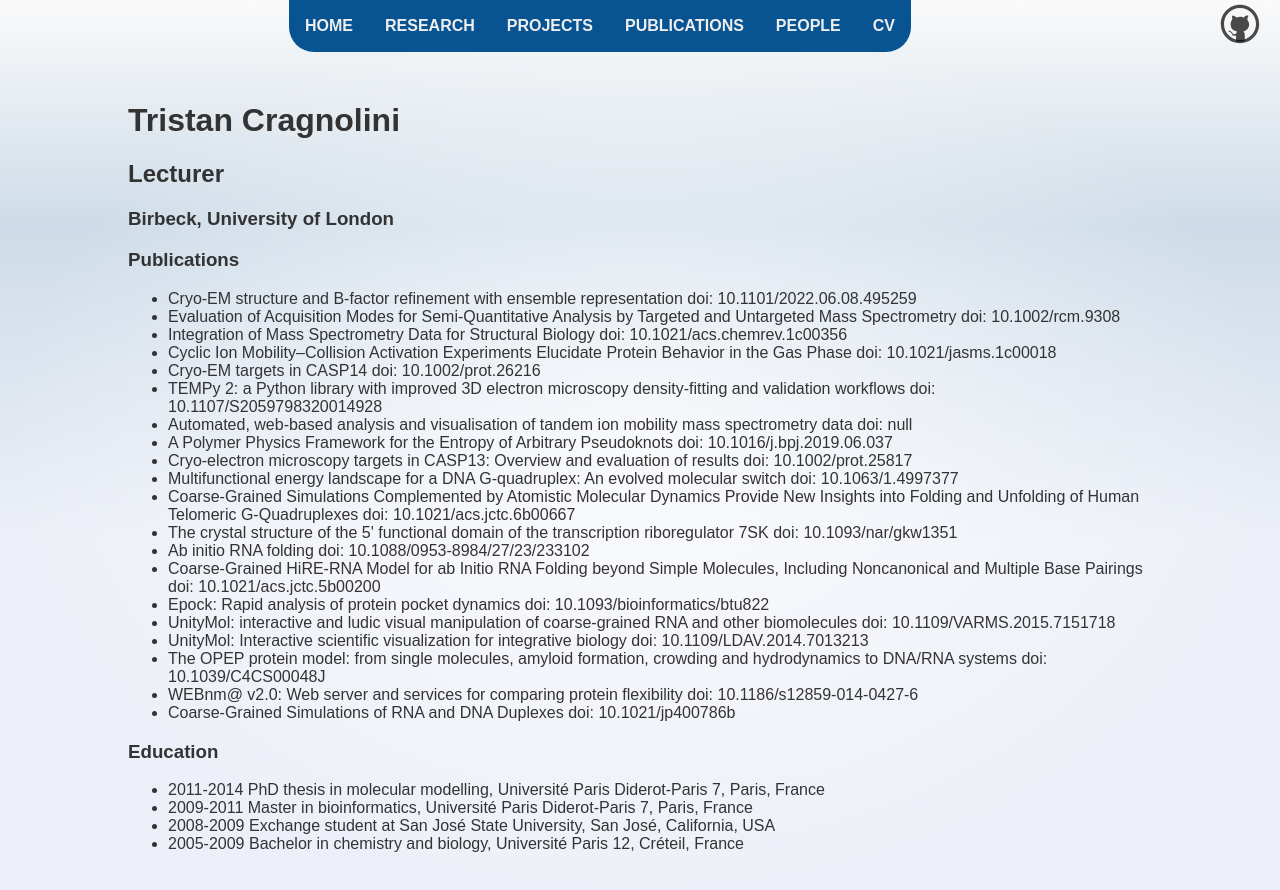
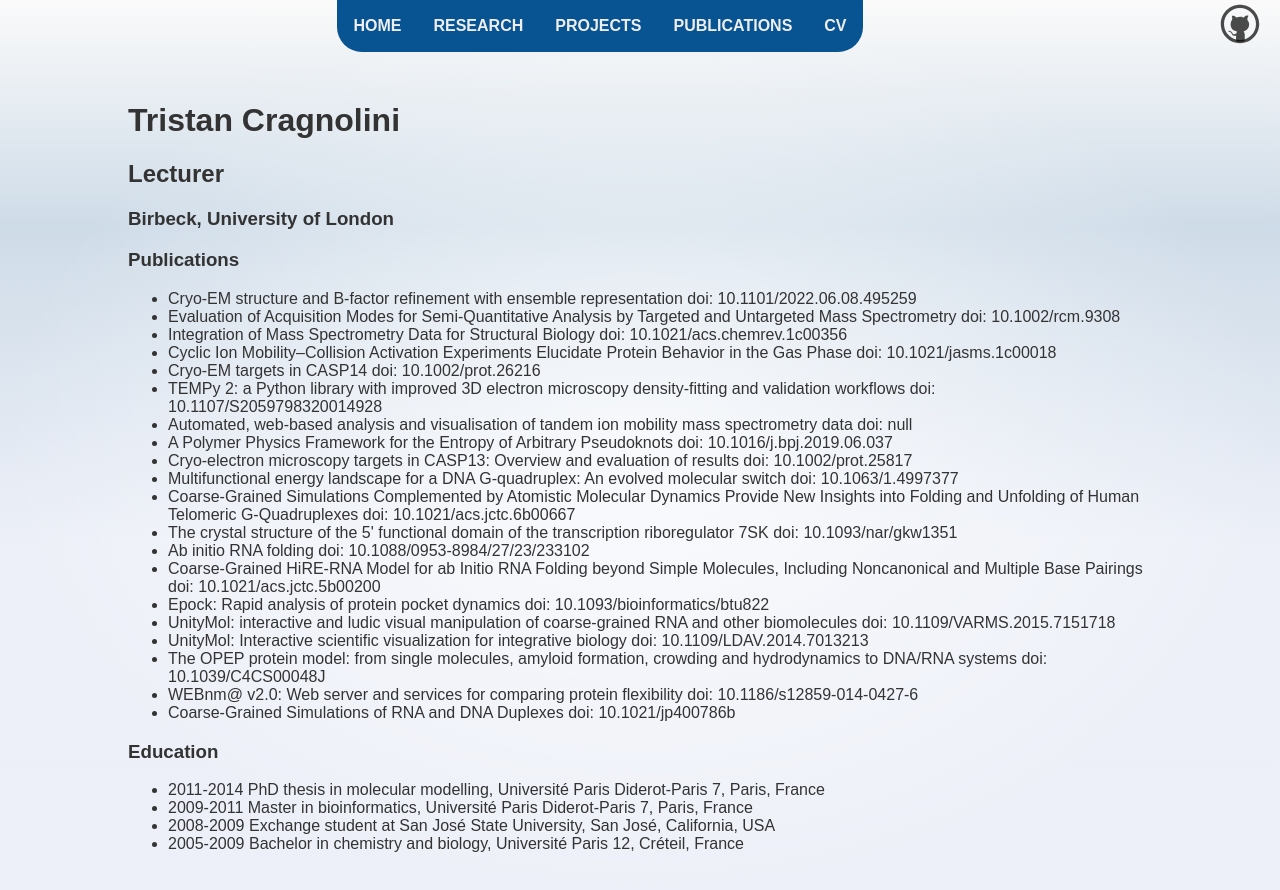
Before and after one commit to tc427/tc427.github.io, a SvelteKit app: page /CV in a window 1280 px wide. Shown: the top 890 px of the page. Built offline with nearby package versions, Linux system fonts and the light colour scheme.

Commit message:
Remove link to people page for now

```diff
--- a/src/routes/Header.svelte
+++ b/src/routes/Header.svelte
@@ -12,7 +12,6 @@
 		<a href="./research">Research</a>
 		<a href="./projects">Projects</a>
 		<a href="./publications">Publications</a>
-		<a href="./people">People</a>
 		<a href="./CV">CV</a>
 		<br>
 	</nav>
```
